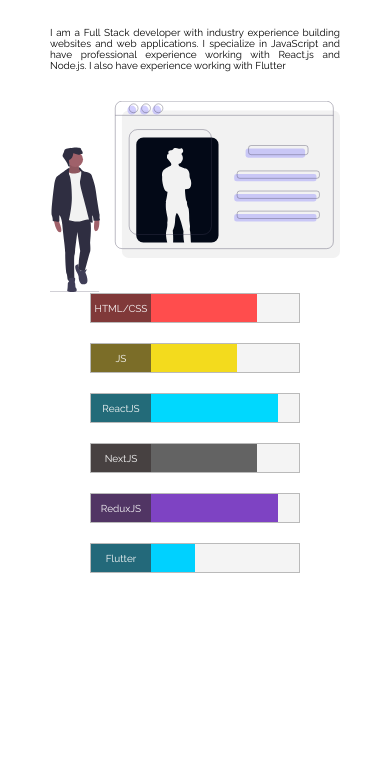
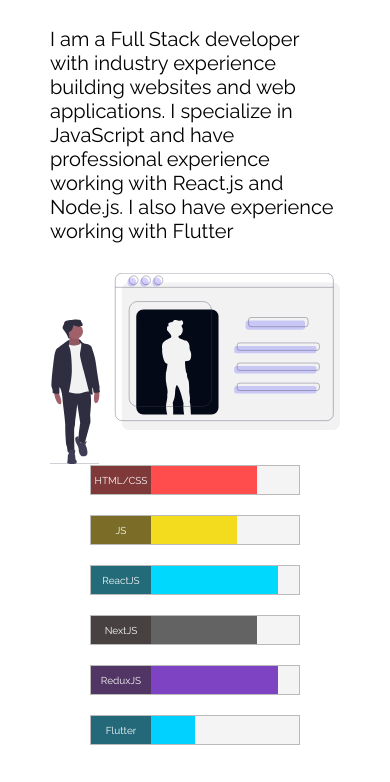
Before and after one commit to harigovindaraju008/portfolio, a React app in the folder client/: page / in a window 390 px wide. Shown: the part 82-864 px from the top of the page. Built offline with nearby package versions, Linux system fonts and the light colour scheme; a web font is replaced by a local one.

Commit message:
first build

```diff
--- a/client/public/index.html
+++ b/client/public/index.html
@@ -15,7 +15,7 @@
       manifest.json provides metadata used when your web app is installed on a
       user's mobile device or desktop. See https://developers.google.com/web/fundamentals/web-app-manifest/
     -->
-    <link rel="manifest" href="%PUBLIC_URL%/manifest.json" />
+    <!-- <link rel="manifest" href="%PUBLIC_URL%/manifest.json" /> -->
     <!--
       Notice the use of %PUBLIC_URL% in the tags above.
       It will be replaced with the URL of the `public` folder during the build.
--- a/client/src/css/about.css
+++ b/client/src/css/about.css
@@ -42,7 +42,8 @@
 .about--sub {
   font-size: 2rem;
   margin: 3rem 0;
-  text-align: justify;
+  letter-spacing: 0em;
+  text-align: left;
 }
 
 .about--skills {
@@ -134,11 +135,6 @@
 }
 
 @media only screen and (max-width: 649px) {
-  .about--sub {
-    font-size: 1rem;
-    text-align: justify;
-  }
-
   .about--skills {
     display: grid;
     grid-template-columns: 1fr;
```
Also changed, not shown: client/public/manifest.json (deleted).
